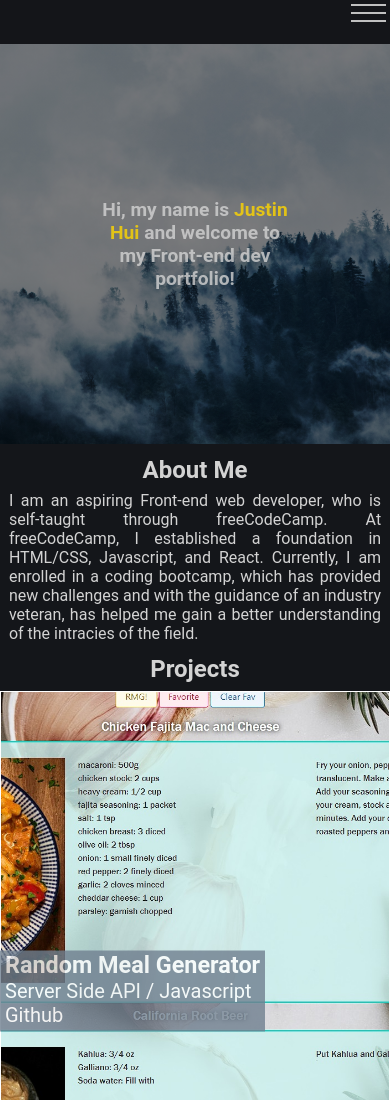
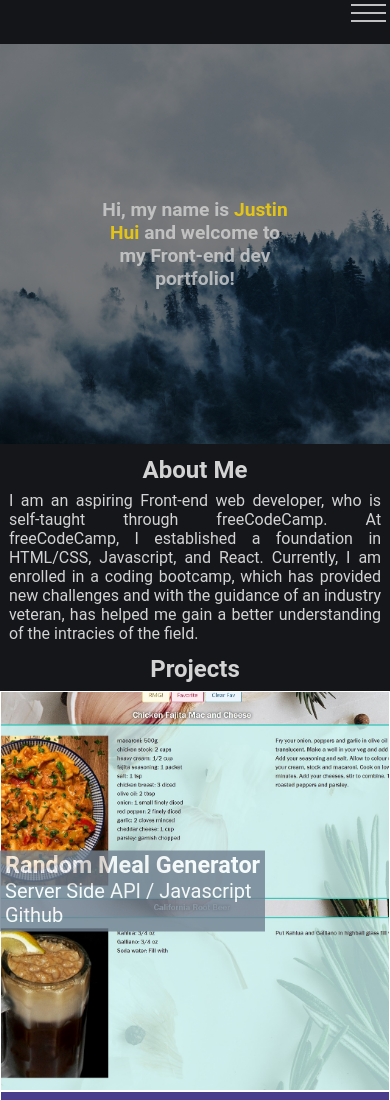
Before and after one commit to huirayj/professional-portfolio, a plain HTML site: page index.html in a window 390 px wide. Shown: the top 1100 px of the page. Drawn offline with Linux system fonts and the light colour scheme.

Commit message:
fixed div link area

```diff
--- a/assets/css/style.css
+++ b/assets/css/style.css
@@ -242,7 +242,7 @@ footer ul li {
         text-align: center;
         margin-top: 2%;
     }
-    .horiseon {
+    .rmg {
         height: 400px;
     }
     .flex-item {
```
